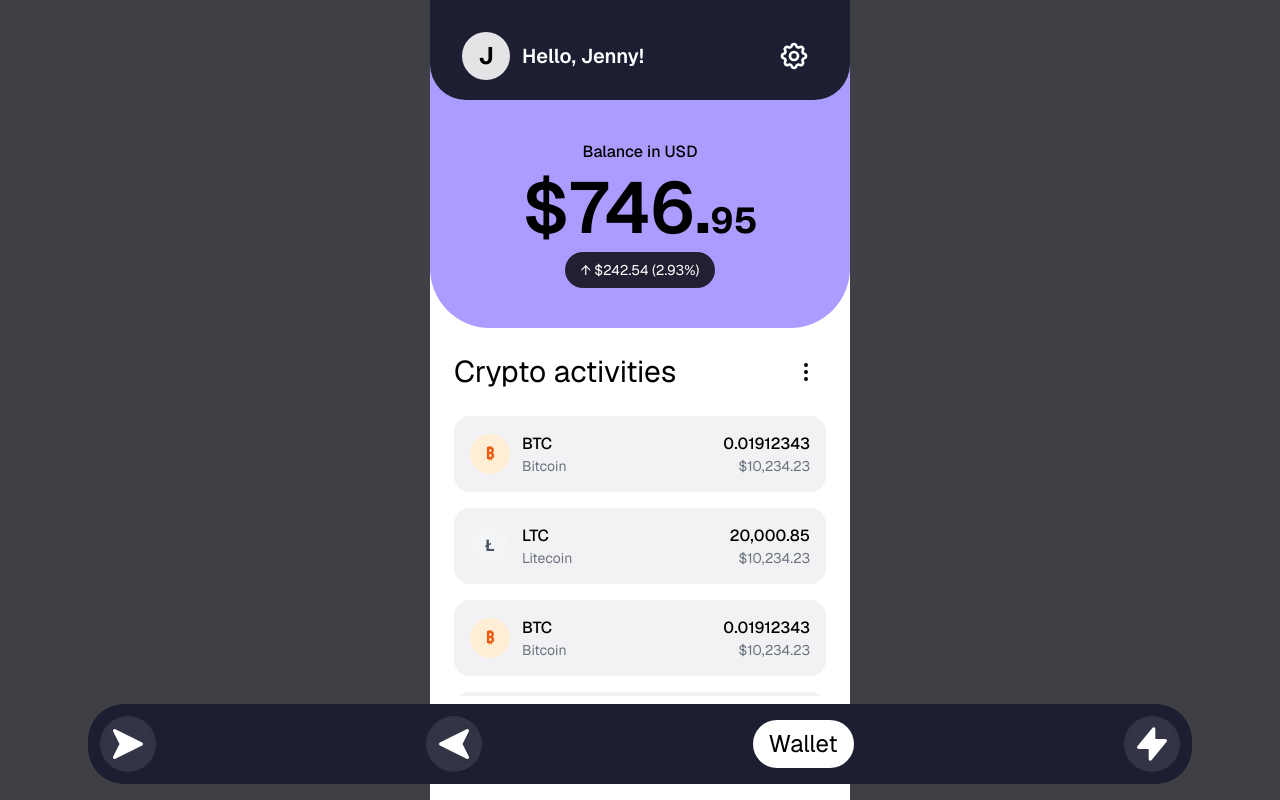
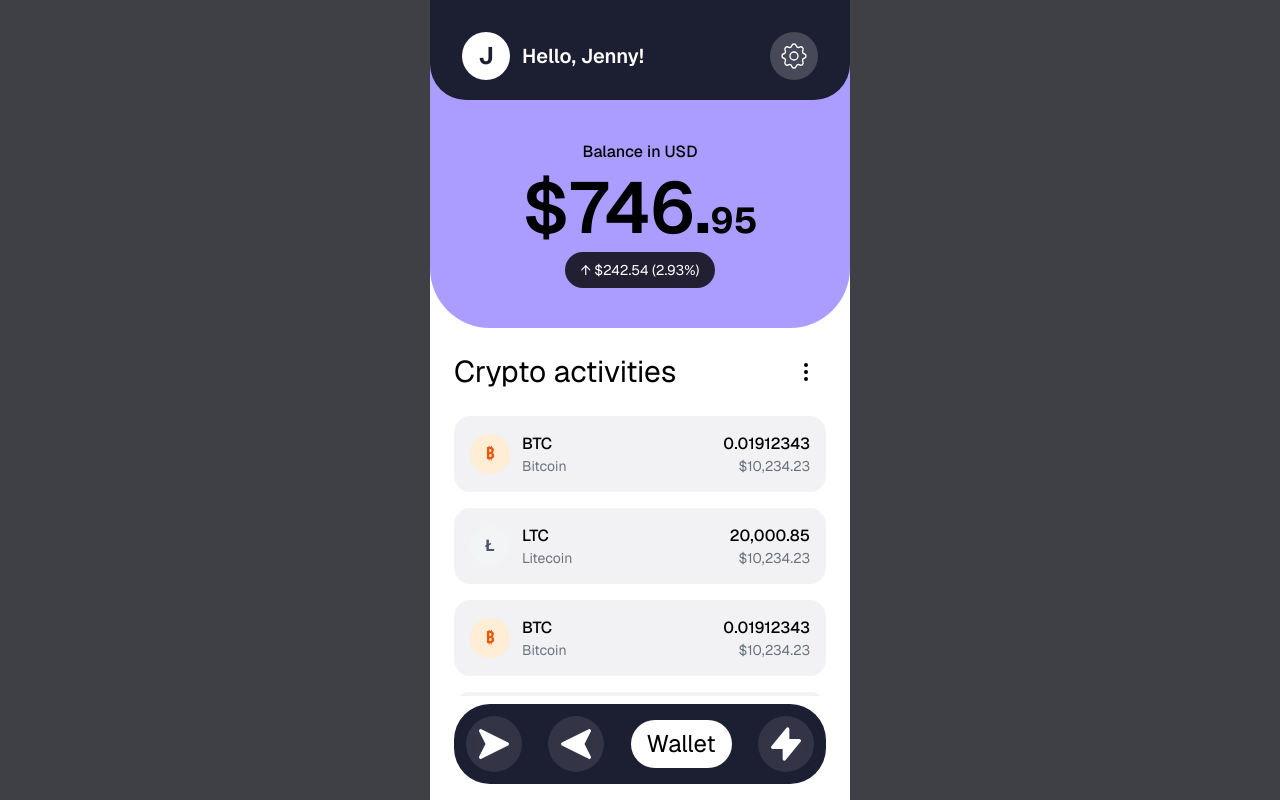
Before and after one commit to suryanshsinh/nocturn-web, a Flask app: page / in a window 1280 px wide. Run offline with Flask 3, Linux system fonts and the light colour scheme.

Commit message:
home page bug fix and ui improved

```diff
--- a/templates/home.html
+++ b/templates/home.html
@@ -3,7 +3,7 @@
 
 <head>
     <meta charset="UTF-8">
-    <meta name="viewport" content="width=device-width, initial-scale=1.0">
+    <meta name="viewport" content="width=device-width, initial-scale=0.9">
     <title>Nocturn: Crypto Wallet</title>
     <link rel="preconnect" href="https://fonts.googleapis.com">
     <link rel="preconnect" href="https://fonts.gstatic.com" crossorigin>
@@ -58,18 +58,18 @@
                 <div class="flex items-center gap-3">
                     <div class="w-12 h-12 rounded-full overflow-hidden flex justify-center items-center">
                         <div
-                            class="w-full h-full flex items-center justify-center text-center bg-zinc-200 text-2xl font-bold">
-                            <span class="text-center text-black">J</span>
+                            class="w-full h-full flex items-center justify-center text-center bg-white text-2xl font-bold">
+                            <span class="text-center text-[#1C1E32]">J</span>
                         </div>
                     </div>
                     <span class="text-white font-semibold text-xl">Hello, Jenny!</span>
                 </div>
-                <button class="text-white p-2">
+                <button class="text-white p-2 bg-gray-100/20 rounded-full">
                     <svg xmlns="http://www.w3.org/2000/svg" class="w-8 h-8" fill="none" viewBox="0 0 24 24"
                         stroke="currentColor">
-                        <path stroke-linecap="round" stroke-linejoin="round" stroke-width="2"
+                        <path stroke-linecap="round" stroke-linejoin="round" stroke-width="1"
                             d="M10.325 4.317c.426-1.756 2.924-1.756 3.35 0a1.724 1.724 0 002.573 1.066c1.543-.94 3.31.826 2.37 2.37a1.724 1.724 0 001.065 2.572c1.756.426 1.756 2.924 0 3.35a1.724 1.724 0 00-1.066 2.573c.94 1.543-.826 3.31-2.37 2.37a1.724 1.724 0 00-2.572 1.065c-.426 1.756-2.924 1.756-3.35 0a1.724 1.724 0 00-2.573-1.066c-1.543.94-3.31-.826-2.37-2.37a1.724 1.724 0 00-1.065-2.572c-1.756-.426-1.756-2.924 0-3.35a1.724 1.724 0 001.066-2.573c-.94-1.543.826-3.31 2.37-2.37.996.608 2.296.07 2.572-1.065z" />
-                        <path stroke-linecap="round" stroke-linejoin="round" stroke-width="2"
+                        <path stroke-linecap="round" stroke-linejoin="round" stroke-width="1"
                             d="M15 12a3 3 0 11-6 0 3 3 0 016 0z" />
                     </svg>
                 </button>
@@ -190,7 +190,7 @@
         </div>
 
         <!-- Bottom navigation -->
-        <div class="fixed bottom-0 left-0 right-0 max-w-[90vw] mx-auto  px-6 py-4">
+        <div class="fixed bottom-0 left-0 right-0 max-w-[420px] mx-auto  px-6 py-4">
             <div class="flex items-center justify-between p-3 bg-[#1C1E32] border-transperent rounded-[36px]">
                 <button class="p-2 bg-white/10 backdrop-blur rounded-full">
                     <svg xmlns="http://www.w3.org/2000/svg" class="w-10 h-10" fill="white" viewBox="0 0 24 24"
```
